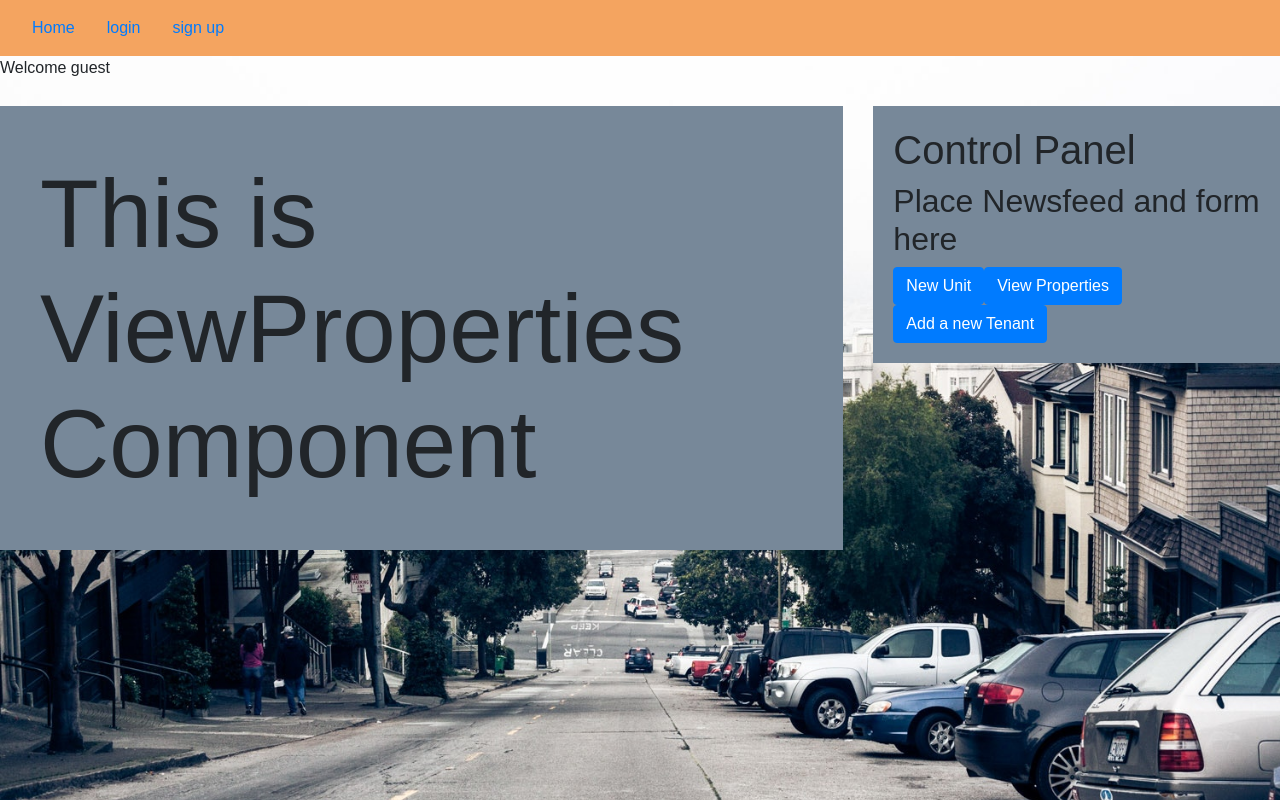
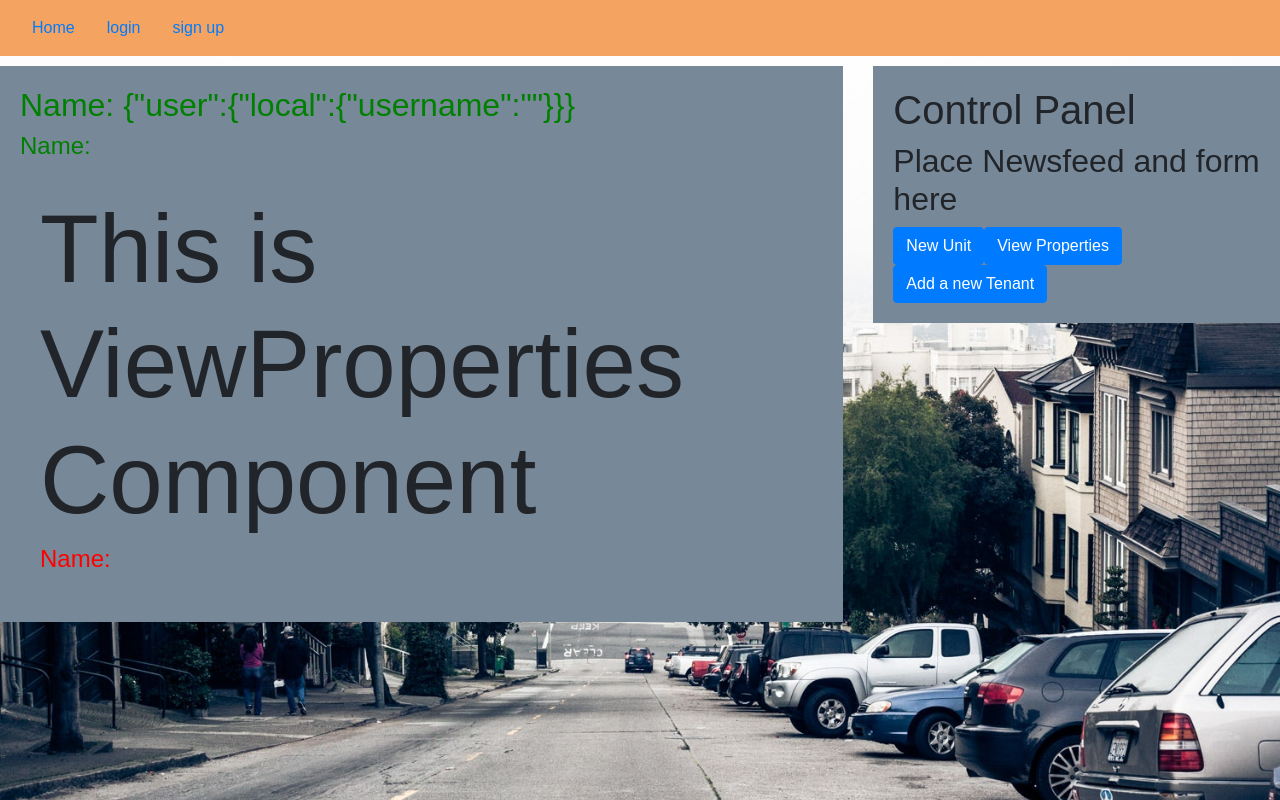
Before and after one commit to Project3UofU/rent_app, a React (Create React App) app in the folder rent_app/client/: page /Landlord in a window 1280 px wide. Built offline with nearby package versions, Linux system fonts and the light colour scheme; no server answers.

Commit message:
* Added examples on how to pass data to different routes

```diff
--- a/rent_app/client/src/App.js
+++ b/rent_app/client/src/App.js
@@ -1,5 +1,5 @@
 import React, { Component } from 'react';
-import { BrowserRouter as Router, Route, Switch} from "react-router-dom";
+import { BrowserRouter as Router, Route, Switch } from "react-router-dom";
 import axios from 'axios'
 
 
@@ -26,14 +26,14 @@ class App extends Component {
 
   state = {
     loggedIn: false,
-   user: null
+    user: {local:{username:""}}
   }
 
   componentDidMount() {
     axios.get('/api/auth/user').then(response => {
       console.log(response.data)
-     if (!!response.data.user) {
-       console.log('THERE IS A USER')
+      if (response.data.user) {
+        console.log('THERE IS A USER: ' + response.data.user.local.username)
         this.setState({
           loggedIn: true,
           user: response.data.user
@@ -41,7 +41,7 @@ class App extends Component {
       } else {
         this.setState({
           loggedIn: false,
-         user: null
+          user: {local:{username:"mikeytdan2"}}
         })
       }
     })
@@ -79,16 +79,15 @@ class App extends Component {
       })
   }
   render() {
-   return(
+    return (
       <Router>
         <div className="App">
 
-        <Nav _logout={this._logout} loggedIn={this.state.loggedIn}/>
+          <Nav _logout={this._logout} loggedIn={this.state.loggedIn} />
           <Header user={this.state.user} />
           <Switch>
-          <Route exact path="/" render={() =>       <Home user={this.state.user} />
-          }/>
-          <Route exact path="/Landlord" component={Landlord} />
+            <Route exact path="/" render={() => <Home user={this.state.user} />} />
+            <Route exact path="/Landlord" render={() => <Landlord user={this.state.user} />} />
             <Route exact path="/landing" component={Landing} />
             <Route exact path="/register" component={Register} />
             <Route exact path="/test" component={UnitPage} />
--- a/rent_app/client/src/components/ViewProperties/ViewProperties.js
+++ b/rent_app/client/src/components/ViewProperties/ViewProperties.js
@@ -2,13 +2,20 @@ import React, { Component } from "react";
 import { Col, Row, Container } from "../Grid";
 
 class ViewProperties extends Component {
+
+    constructor(props) {
+        super(props);
+        console.log("PROPS: " + props.user);
+    }
     state = {
 
     }
     render() {
         return (
-            <Container className = "fluid">
-                <h1 className= "display-1">This is ViewProperties Component</h1>
+            <Container className="fluid">
+                <h1 className="display-1">This is ViewProperties Component</h1>
+
+                <h4><font color="red">Name: {this.props.user.local.username}</font></h4>
             </Container>
         )
     }
--- a/rent_app/client/src/pages/Landlord/Landlord.js
+++ b/rent_app/client/src/pages/Landlord/Landlord.js
@@ -13,9 +13,14 @@ import "./Landlord.css";
 
 // page build
 class Landlord extends Component {
-  state = {
-    WorkStation: ViewProperties,
-  };
+
+  constructor(props) {
+    super(props);
+    this.state = {
+      WorkStation: ViewProperties,
+    }
+  }
+
   // Landlord Navigation Functions
   changeView = newView => {
     let currentView = this.state.WorkStation;
@@ -45,8 +50,11 @@ class Landlord extends Component {
         <Row>
           <Col size="md-8">
             <Container>
+              <h2><font color="green">Name: {JSON.stringify(this.props)}</font></h2>
+              {/* Check if the user exists before trying to display their username */}
+              <h4><font color="green">Name: {this.props.user.local.username}</font></h4>
               < this.state.WorkStation
-
+                user={this.props.user}
               />
             </Container>
           </Col>
```
Lines whose indentation alone changed are shown as unchanged.
